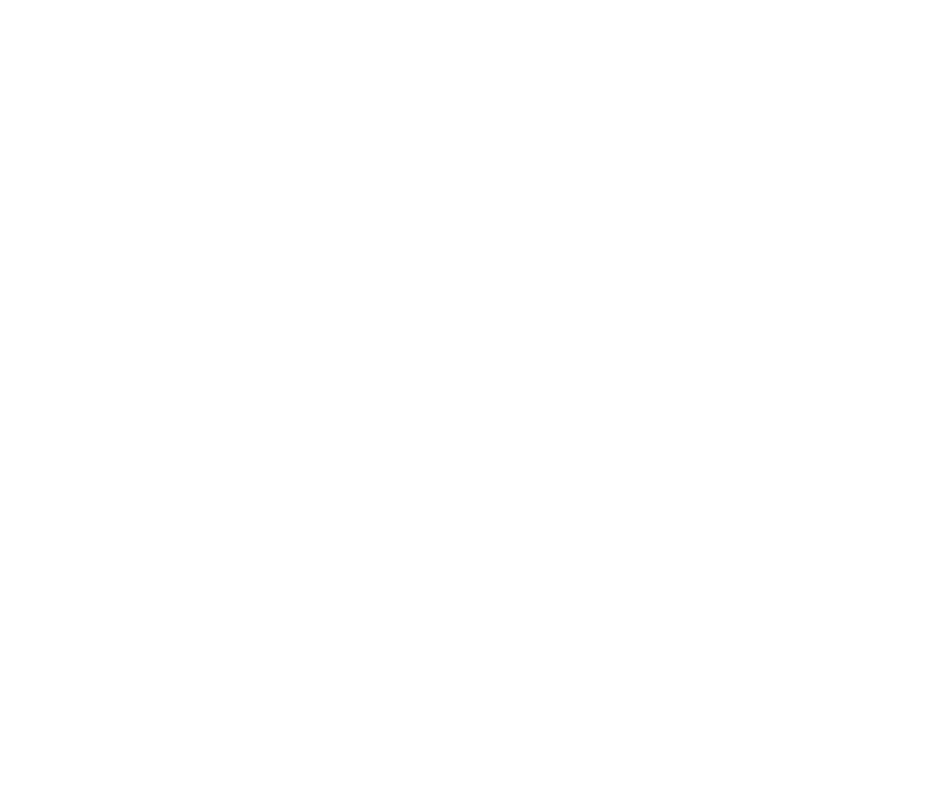
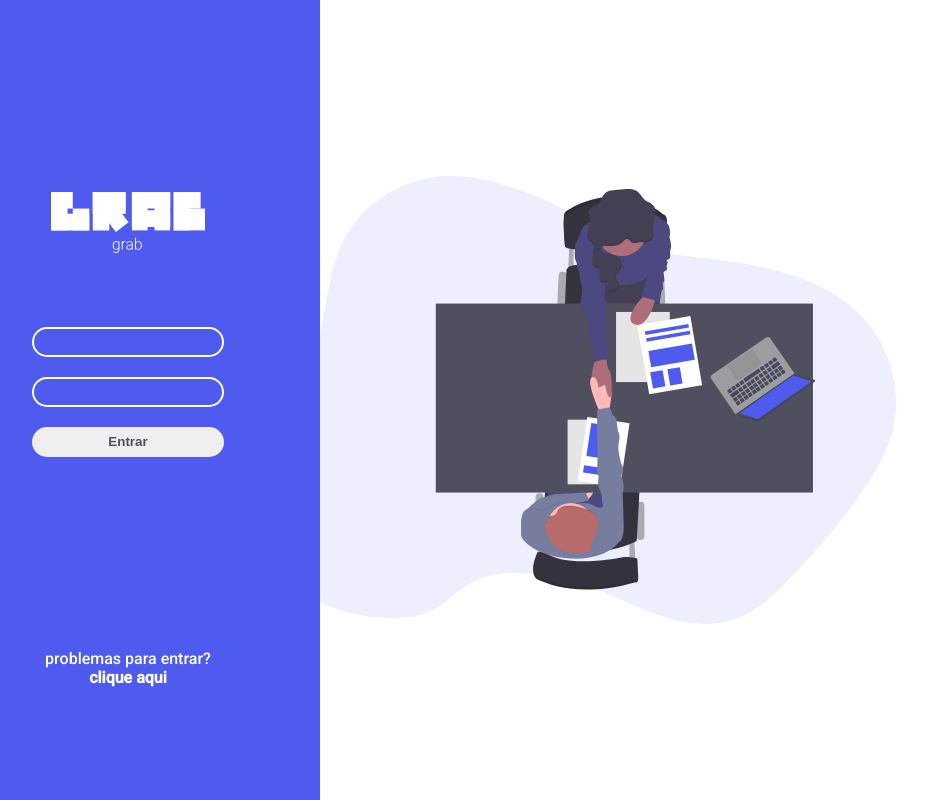
Before and after one commit to larissaag/grab-pagina-de-login, a plain HTML site: page index.html in a window 1280 px wide. Shown: the whole page, without its empty margins (64-991 px from the left). Drawn offline with Linux system fonts and the light colour scheme.

Commit message:
modificando arquivos

```diff
--- a/index.html
+++ b/index.html
@@ -3,9 +3,41 @@
   <head>
     <meta charset="UTF-8" />
     <meta name="viewport" content="width=device-width, initial-scale=1.0" />
-    <title>Grab - Login</title>
+    <link rel="stylesheet" href="https://use.fontawesome.com/releases/v5.15.4/css/all.css" integrity="sha384-DyZ88mC6Up2uqS4h/KRgHuoeGwBcD4Ng9SiP4dIRy0EXTlnuz47vAwmeGwVChigm" crossorigin="anonymous">
+    <link rel="stylesheet" href="style.css">
+    <link rel="preconnect" href="https://fonts.googleapis.com">
+    <link rel="preconnect" href="https://fonts.gstatic.com" crossorigin>
+    <link href="https://fonts.googleapis.com/css2?family=Roboto:ital,wght@0,100;0,300;0,500;1,700&display=swap" rel="stylesheet">
+    <title>Grab Login</title>
   </head>
   <body>
-
+     <div class="container">
+        <div class="login">
+          <div class="grab-logo">
+            <img src="assets/logo-grab.svg" alt="logo grab">
+          </div>
+          <div class="login-card">
+           <form class="card">
+            <div class="card-content-usuario">
+              <label for="usuario"></label>
+              <input type="text" id="usuario">
+              <p id="email-valido">Por favor, insira um email válido</p>
+            </div>
+            <div class="card-content-senha">
+              <label for="password"></label>
+              <input type="password" id="password">
+            </div>
+          </div>
+          <div class="card-footer">
+            <input type="submit" value="Entrar" class="submit" onclick="validaForm(event)">
+          </div>
+          </form>
+         </div>
+         <div class="problemas-para-entrar">
+          <p>problemas para entrar?</p>
+          <a href="#">clique aqui</a>
+        </div>
+      </div>
+      <script type="text/javascript" src="index.js"></script>
   </body>
 </html>
--- /dev/null
+++ b/index.js
@@ -0,0 +1,11 @@
+function validaForm (event) {
+    let elemento = document.getElementById("usuario");
+    if (elemento.value < 3) {
+
+        document.getElementById("usuario").style.borderColor = "#FF5757";
+        document.getElementById("usuario").focus();
+        document.getElementById("email-valido").style.visibility = 'visible';
+
+        return false;
+    }
+}
--- /dev/null
+++ b/style.css
@@ -0,0 +1,82 @@
+:root {
+    --azul: #4E5BEE;
+    --vermelho: #FF5757;
+    --cinza: #F8F8F8;
+}
+* {
+    box-sizing: border-box;
+    margin: 0;
+    padding: 0;
+}
+body {
+    background-image: url("assets/undraw_interview_rmcf.svg");
+    background-size: 50vw;
+    background-repeat: no-repeat;
+    background-position: center center;
+    display: flex;
+    font-family: 'Roboto', sans-serif;
+    overflow: hidden;
+}
+.container {
+    display: block;
+    height: 100vh;
+    width: 30%;
+    background-color: var(--azul);
+    text-align: center;
+
+}
+.grab-logo img{
+    max-width: 40%;
+}
+.login {
+    margin-top: 50%;
+}
+.login-card input {
+    border-radius: 20px;
+    width: 50%;
+    height: 30px;
+    border-color: #fff;
+    border: 2px solid #fff;
+    background-color: var(--azul);
+    font-family: 'Roboto', sans-serif;
+    color: #fff;
+    font-weight: 400;
+    text-align:justify;
+}
+textarea:focus, input:focus, select:focus {
+    outline: 0;
+    box-shadow: none;
+    border-color: #fff;
+}
+form {
+    margin-top: 70px;
+}
+#email-valido {
+    max-height: 5px;
+    color: #fff;
+    font-size: 10px;
+    font-weight: 100;
+    visibility: hidden;
+}
+.card-content-senha {
+    margin-top: 15px;
+    margin-bottom: 20px;
+}
+.card-footer input {
+    border-radius: 20px;
+    width: 50%;
+    height: 30px;
+    border: none;
+    color: #504f5f;
+    font-weight: 600;
+    cursor: pointer;
+}
+.problemas-para-entrar {
+    margin-top: 50%;
+    color: #fff;
+}
+.problemas-para-entrar a {
+    color: #fff;
+    text-decoration: none;
+    font-weight: 600;
+}
```
